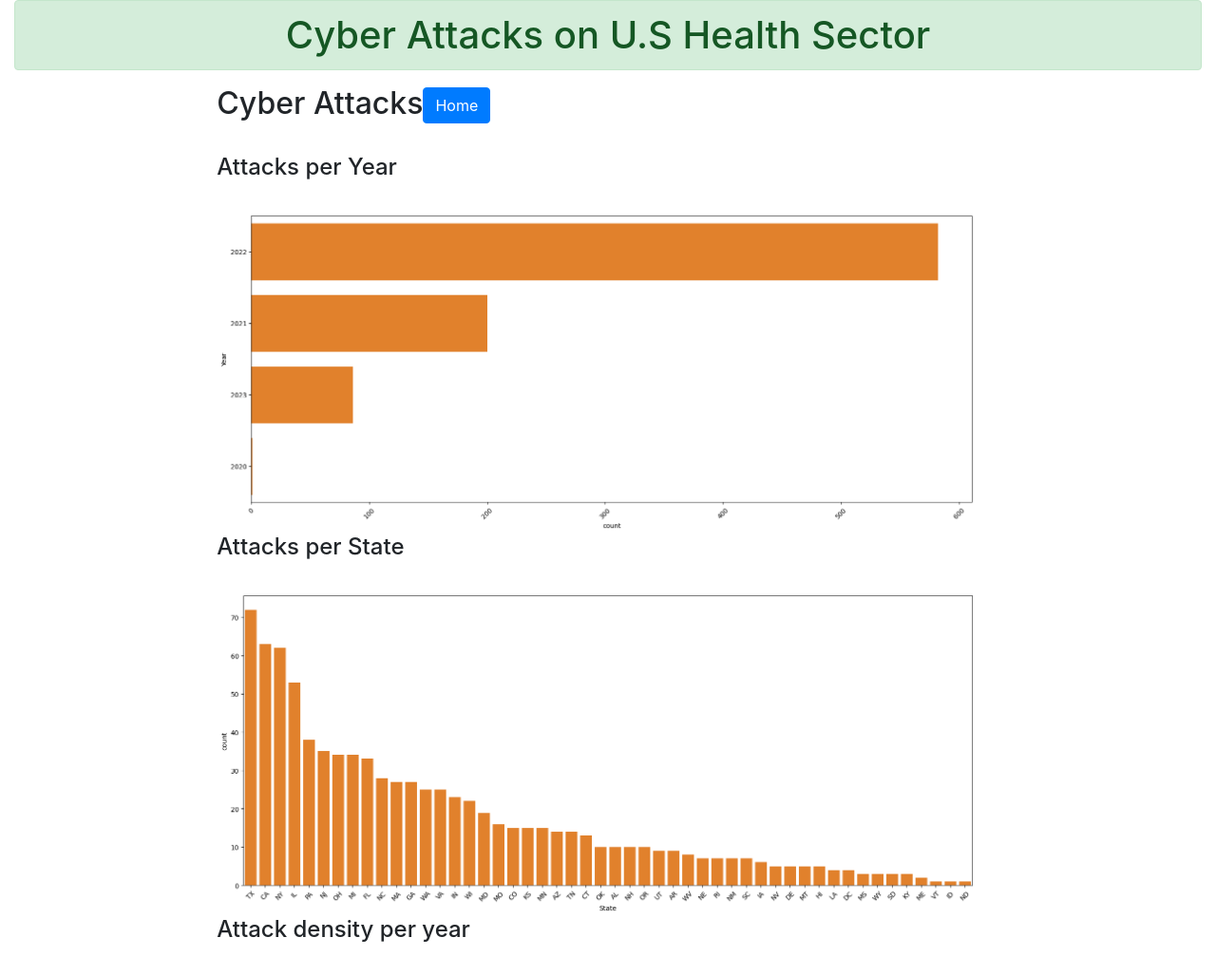
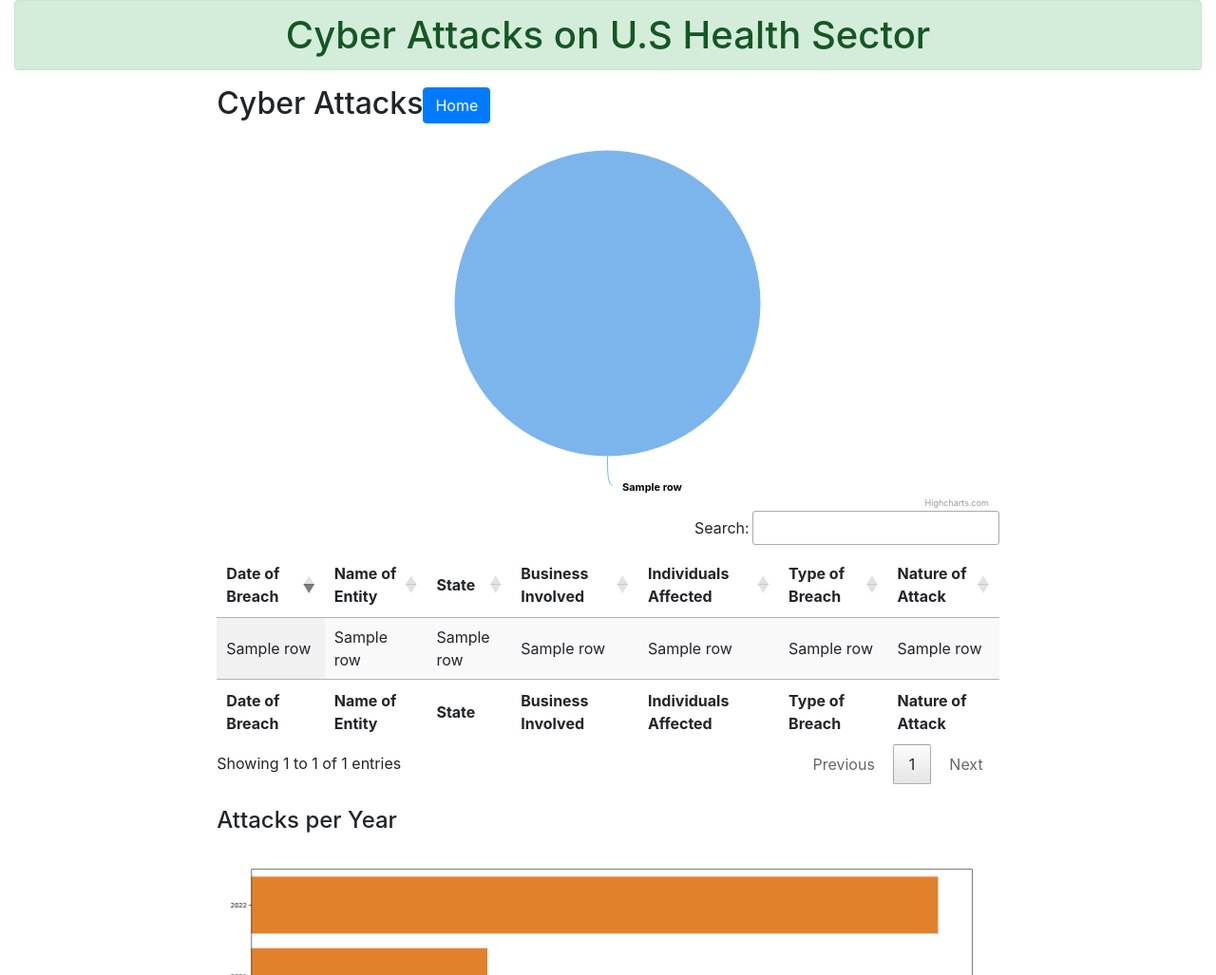
Before and after one commit to BarkaBoss/Cyber-Attacks, a Flask app: template templates/graphs.html in a window 1280 px wide. Shown: the top 1027 px of the page at 95% size. Run offline with Flask 3, Linux system fonts and the light colour scheme; the template is opened without the code that fills it: most values are stand-ins (such as "Sample title", 1, 10 or a date in 2020); parts of the project's set-up code (start-up, migrations or seed data) failed here and were passed over; some libraries are stand-ins or nearby versions.

Commit message:
Added US chart

```diff
--- a/app.py
+++ b/app.py
@@ -22,7 +22,10 @@ mysql = MySQL(app)
 
 @app.route('/graphs')
 def graphs():
-  return render_template('graphs.html')
+  cursor = mysql.connection.cursor()
+  cursor.execute("Select * FROM us_health_attacks")
+  data = cursor.fetchall()
+  return render_template('graphs.html', us_attack = data)
 
 @app.route("/")
 def home():
--- a/templates/graphs.html
+++ b/templates/graphs.html
@@ -6,10 +6,19 @@
     <meta name="viewport" content="width=device-width, initial-scale=1.0" />
     <title>Cyber Attacks</title>
 
+    <link rel="stylesheet" href="{{ url_for('static', filename='style.css') }}">
+    <link rel="stylesheet" href="https://cdn.datatables.net/1.13.3/css/jquery.dataTables.min.css"/>
+    <link rel="stylesheet" href="
+    https://cdn.datatables.net/searchpanes/2.1.2/css/searchPanes.dataTables.min.css">
+    <link rel="stylesheet" href="
+    https://cdn.datatables.net/select/1.6.2/css/select.dataTables.min.css">
+    <link rel="stylesheet" href="
+    https://cdn.datatables.net/buttons/2.3.5/css/buttons.dataTables.min.css">
     <link
       rel="stylesheet"
       href="https://maxcdn.bootstrapcdn.com/bootstrap/4.0.0/css/bootstrap.min.css"
     />
+    <link rel="stylesheet" href="../static/css/jquery.dataTables.css">
   </head>
   <style type="text/css">
     .gist {width:1080px !important;}
@@ -30,6 +39,44 @@
             Cyber Attacks<a class="btn btn-primary" href="{{ url_for('home') }}">Home</a>
           </h2>
 
+          <table class="display" style="width:100%"" id="myTable">
+            <thead>
+              <tr>
+                <th>Date of Breach</th>
+                <th>Name of Entity</th>
+                <th>State</th>
+                <th>Business Involved</th>
+                <th>Individuals Affected</th>
+                <th>Type of Breach</th>
+                <th>Nature of Attack</th>
+              </tr>
+            </thead>
+            <tbody>
+              {% for row in us_attack %}
+              <tr>
+                <td>{{row.5}}</td>
+                <td>{{row.1}}</td>
+                <td>{{row.2}}</td>
+                <td>{{row.3}}</td>
+                <td>{{row.4}}</td>
+                <td>{{row.6}}</td>
+                <td>{{row.7}}</td>
+
+              </tr>
+              {%endfor%}
+            </tbody>
+            <tfoot>
+              <tr>
+                <th>Date of Breach</th>
+                <th>Name of Entity</th>
+                <th>State</th>
+                <th>Business Involved</th>
+                <th>Individuals Affected</th>
+                <th>Type of Breach</th>
+                <th>Nature of Attack</th>
+              </tr>
+            </tfoot>
+           </table>
 
           </br>
           <h4>Attacks per Year</h4>
@@ -67,9 +114,94 @@
       </div>
     </div>
 
+    <script type="text/javascript" src="../static/js/jquery-3.2.1.min.js"></script>
+    <script src="../static/js/jquery.dataTables.js"></script>
+    <script src="https://cdn.datatables.net/buttons/2.3.5/js/dataTables.buttons.min.js"></script>
+    <script src="https://cdn.datatables.net/searchpanes/2.1.2/js/dataTables.searchPanes.min.js"></script>
+    <script src="https://cdn.datatables.net/select/1.6.2/js/dataTables.select.min.js"></script>
+    <script src="https://code.highcharts.com/highcharts.js"></script>
+    <script src="https://cdnjs.cloudflare.com/ajax/libs/jszip/3.1.3/jszip.min.js"></script>
+    <script src="https://cdnjs.cloudflare.com/ajax/libs/pdfmake/0.1.53/pdfmake.min.js"></script>
+    <script src="https://cdnjs.cloudflare.com/ajax/libs/pdfmake/0.1.53/vfs_fonts.js"></script>
+    <script src="https://cdn.datatables.net/buttons/2.3.5/js/buttons.html5.min.js"></script>
+    <script src="https://cdn.datatables.net/buttons/2.3.5/js/buttons.print.min.js"></script>
+    <!--script
+      type="text/javascript"
+      src="{{ url_for('static', filename='js/jquery-3.2.1.min.js') }}"
+    ></script-->
+    <!--script
+      src="https://code.jquery.com/jquery-3.2.1.slim.min.js"
+      integrity="sha384-KJ3o2DKtIkvYIK3UENzmM7KCkRr/rE9/Qpg6aAZGJwFDMVNA/GpGFF93hXpG5KkN"
+      crossorigin="anonymous"
+    ></script-->
     <script
-      type="text/javascript"
-      src="../static/js/jquery-3.2.1.min.js"
+      src="https://cdnjs.cloudflare.com/ajax/libs/popper.js/1.12.9/umd/popper.min.js"
+      integrity="sha384-ApNbgh9B+Y1QKtv3Rn7W3mgPxhU9K/ScQsAP7hUibX39j7fakFPskvXusvfa0b4Q"
+      crossorigin="anonymous"
     ></script>
+    <script
+      src="https://maxcdn.bootstrapcdn.com/bootstrap/4.0.0/js/bootstrap.min.js"
+      integrity="sha384-JZR6Spejh4U02d8jOt6vLEHfe/JQGiRRSQQxSfFWpi1MquVdAyjUar5+76PVCmYl"
+      crossorigin="anonymous"
+    ></script>
+    <script>
+      $(document).ready( function () {
+        var table = $('#myTable').DataTable({
+          order:[[0, 'desc']],
+          dom: 'BPfrtip',
+          buttons: [
+            'csv', 'excel', 'print'
+          ],
+          "lengthMenu": [[10, 50, 100, 200, - 1], [10, 50, 100, 200, "All"]],
+            "pageLength": 10,
+        });
+
+        // Create the chart with initial data
+        var container = $('<div/>').insertBefore(table.table().container());
+
+        var chart = Highcharts.chart(container[0], {
+            chart: {
+                type: 'pie',
+            },
+            title: {
+                text: '',
+            },
+            series: [
+                {
+                    data: chartData(table),
+                },
+            ],
+        });
+
+        // On each draw, update the data in the chart
+        table.on('draw', function () {
+            chart.series[0].setData(chartData(table));
+        });
+        });
+
+        function chartData(table) {
+        var counts = {};
+
+        // Count the number of entries for each position
+        table
+            .column(1, { search: 'applied' })
+            .data()
+            .each(function (val) {
+                if (counts[val]) {
+                    counts[val] += 1;
+                } else {
+                    counts[val] = 1;
+                }
+            });
+
+        // And map it to the format highcharts uses
+        return $.map(counts, function (val, key) {
+            return {
+                name: key,
+                y: val,
+            };
+        });
+      } ;
+    </script>
   </body>
 </html>
```
Also changed, not shown: 1 other file.
